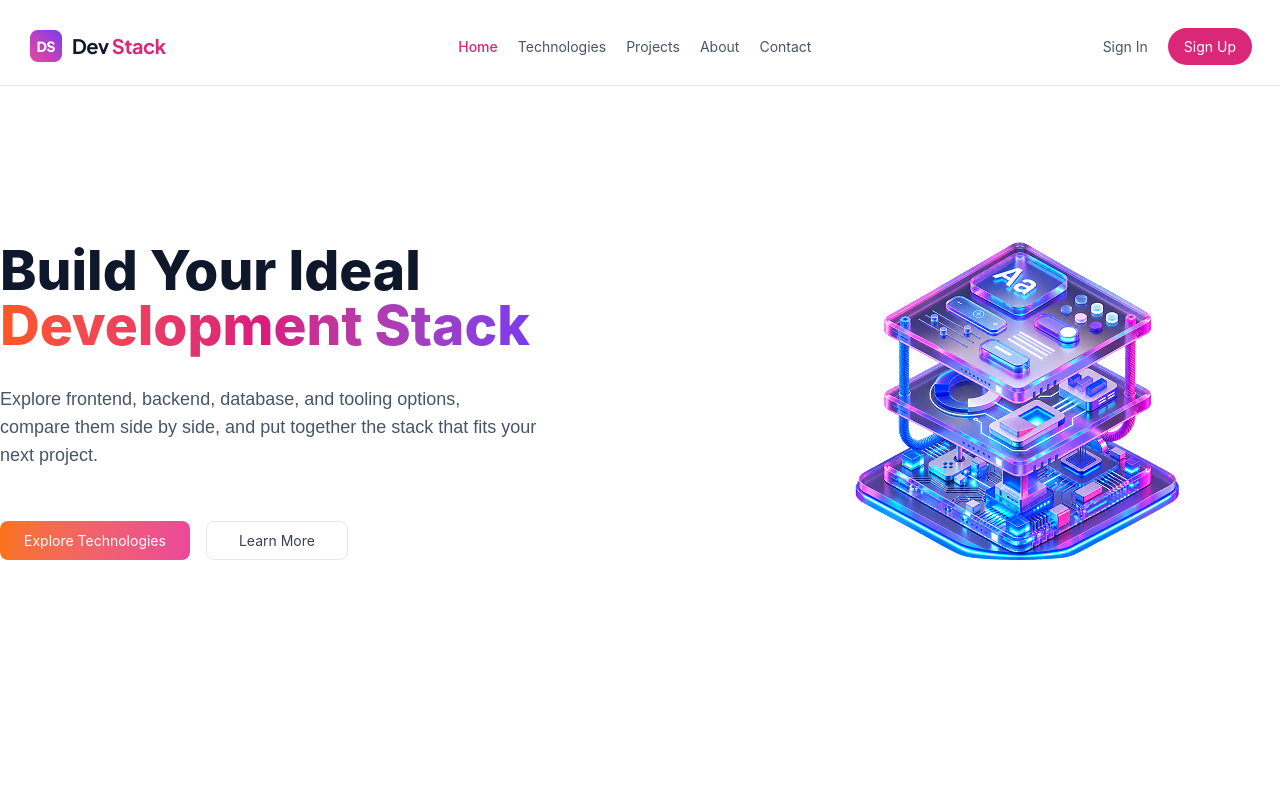
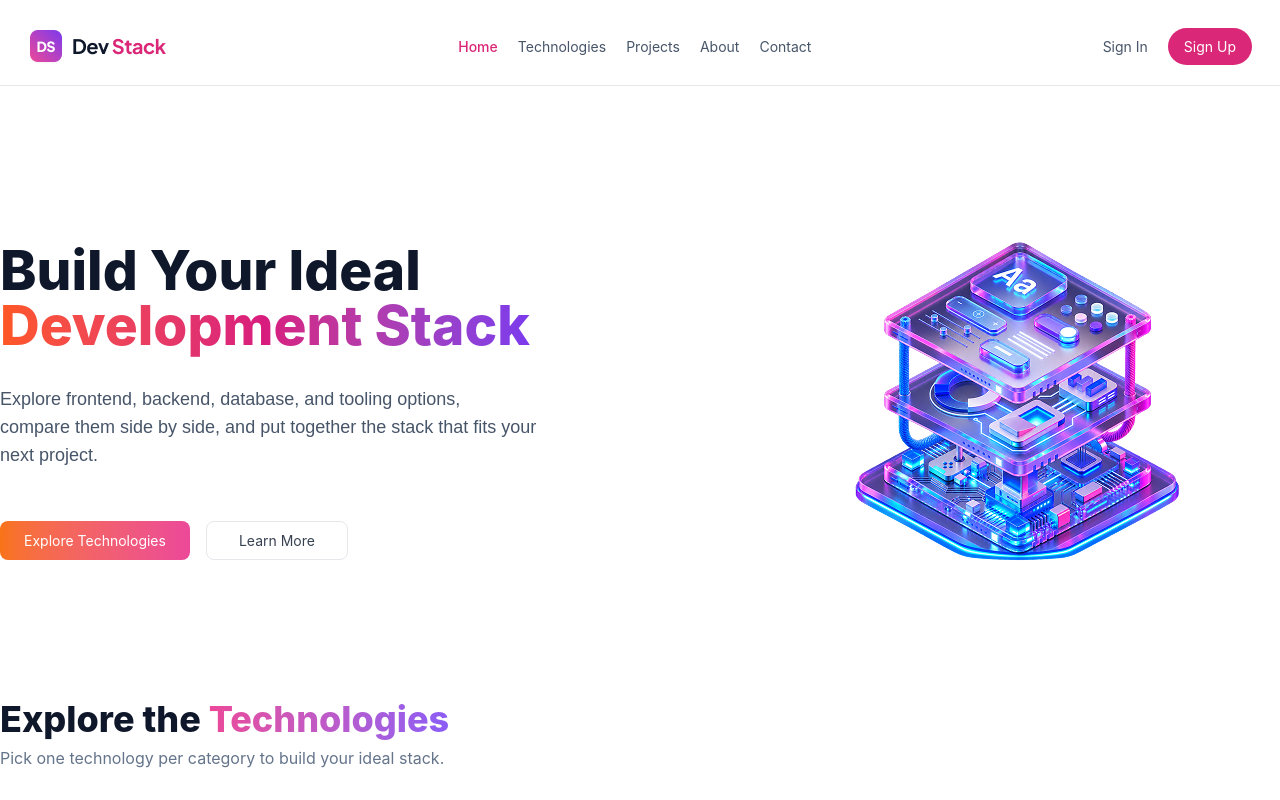
Before and after one commit to Mahjabinjannat/A05-DevStack, a React (Vite) app: page / in a window 1280 px wide. Built offline with nearby package versions, Linux system fonts and the light colour scheme.

Commit message:
add-devStack-folder-and-DevStack-component

```diff
--- a/src/App.tsx
+++ b/src/App.tsx
@@ -2,12 +2,17 @@ import { ToastContainer } from "react-toastify";
 import "./App.css";
 import Navbar from "./component/Navbar";
 import Hero from "./component/Hero";
+import DevStacks from "./devStack/DevStacks";
+import { Suspense } from "react";
 
 function App() {
   return (
     <>
       <Navbar />
       <Hero />
+      <Suspense fallback={<h1>Loading....</h1>}>
+        <DevStacks />
+      </Suspense>
       <ToastContainer />
     </>
   );
--- a/src/component/Hero.tsx
+++ b/src/component/Hero.tsx
@@ -2,7 +2,7 @@ import bannerStack from "../assets/banner-stack.png";
 
 export default function Hero() {
   return (
-    <div className="flex justify-between container mx-auto items-center my-13 mr-20">
+    <div className="flex justify-between container mx-auto items-center mt-13 mb-7 mr-20">
       <div className="space-y-8">
         <h1 className="text-[55px] font-extrabold leading-none text-[#0F172A]">Build Your Ideal <br /> <span className="bg-gradient-to-r from-[#FF5722] via-[#D81B7E] to-[#7C3AED] bg-clip-text text-transparent">Development Stack</span></h1>
         <p className="text-[#475569] font-jakarta leading-7 text-[18px]">
--- /dev/null
+++ b/src/devStack/DevStacks.tsx
@@ -0,0 +1,17 @@
+export default function DevStacks() {
+  return (
+    <div className="container mx-auto mr-20">
+      <h2 className="font-extrabold text-[36px] text-[#0F172A]">
+        Explore the{" "}
+        <span className="bg-gradient-to-r from-[#EC4899] to-[#8B5CF6] bg-clip-text text-transparent ">
+          Technologies
+        </span>
+      </h2>
+      <p className="text-[16px] text-[#64748B]">
+        Pick one technology per category to build your ideal stack.
+      </p>
+      <div></div>
+      <div></div>
+    </div>
+  );
+}
```
